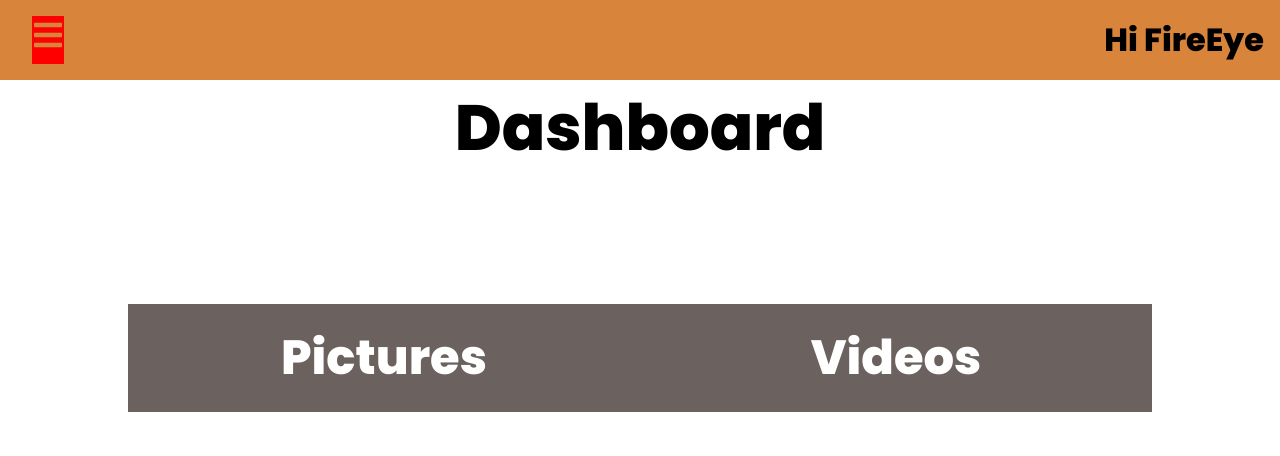
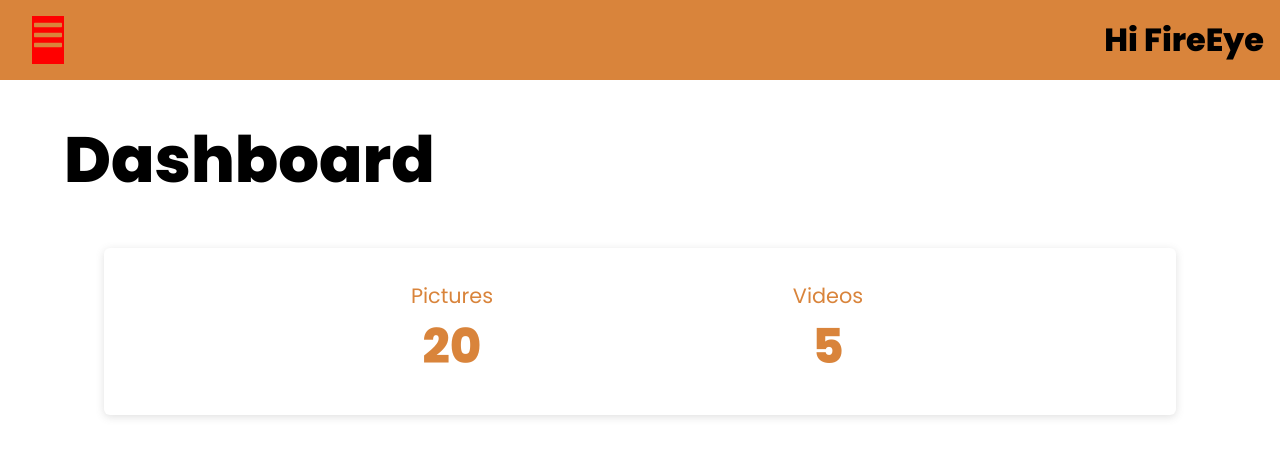
Before and after one commit to briantwene/Team-Project-Fire-Eye, a React (Create React App) app in the folder client/: page / in a window 1280 px wide. Shown: the top 456 px of the page. Built offline with nearby package versions, Linux system fonts and the light colour scheme.

Commit message:
Dashboard Change

```diff
--- a/client/src/css/App.css
+++ b/client/src/css/App.css
@@ -109,27 +109,31 @@ img {
   grid-template-columns: 20% 80%;
 }
 
-.rectangle {
-  background-color: #6b615f;
-  display: flex;
+.home {
+  display: block;
+  padding: 2rem 4rem;
+}
+.home__display {
+  border-radius: 6px;
+  box-shadow: rgba(99, 99, 99, 0.2) 0px 2px 8px 0px;
+  margin-top: 20px;
+  display: grid;
+  grid-template-columns: 1fr 1fr;
   justify-content: space-between;
-  margin: 8rem 0rem;
-  width: 80%;
-  height: 15%;
+  padding: 2rem 10rem;
+  background: white;
+  color: #d9843b;
+  margin: 40px;
 }
-
-.home {
-  flex-direction: column;
-  align-items: center;
+.home__display--item {
+  text-align: center;
 }
-
-.footage {
-  display: flex;
-  justify-content: center;
-  flex-direction: column;
-  align-items: center;
-  color: white;
-  width: 100%;
+.home__display--item p {
+  font-size: 1.3rem;
+}
+.home__display--item h {
+  font-size: 4rem;
+  font-weight: bold;
 }
 
 .Sidebar {
@@ -306,13 +310,18 @@ span {
 }
 
 .gallery__items {
+  margin-top: 40px;
   display: grid;
-  grid-template-columns: repeat(3, 1fr);
+  grid-template-columns: repeat(auto-fill, minmax(300px, 1fr));
   gap: 20px;
 }
 .gallery__items--item {
-  background: orange;
+  background: #D9843B;
 }
-.gallery__items--item a img {
+.gallery__items--item img {
   width: 100%;
 }
+.gallery__items .desc {
+  padding: 20px;
+  text-align: center;
+}
--- a/client/src/pages/Gallery.js
+++ b/client/src/pages/Gallery.js
@@ -6,50 +6,57 @@ function Gallery() {
       <h1>Gallery</h1>
       <div className="gallery__items">
         <div className="gallery__items--item">
-          <a target="_blank" href="img_5terre.jpg">
+
             <img
               src="https://images.unsplash.com/photo-1644027616320-b378fc57f78e?ixlib=rb-1.2.1&ixid=MnwxMjA3fDB8MHxwaG90by1wYWdlfHx8fGVufDB8fHx8&auto=format&fit=crop&w=870&q=80"
               alt="Cinque Terre"
-              width="600"
-              height="400"
+
             ></img>
-          </a>
+
           <div className="desc">Add a description of the image here</div>
         </div>
 
         <div className="gallery__items--item">
-          <a target="_blank" href="img_forest.jpg">
+
             <img
               src="https://images.unsplash.com/photo-1644027616320-b378fc57f78e?ixlib=rb-1.2.1&ixid=MnwxMjA3fDB8MHxwaG90by1wYWdlfHx8fGVufDB8fHx8&auto=format&fit=crop&w=870&q=80"
               alt="Forest"
-              width="600"
-              height="400"
+
             ></img>
-          </a>
+
           <div className="desc">Add a description of the image here</div>
         </div>
 
         <div className="gallery__items--item">
-          <a target="_blank" href="img_lights.jpg">
+
             <img
               src="https://images.unsplash.com/photo-1644027616320-b378fc57f78e?ixlib=rb-1.2.1&ixid=MnwxMjA3fDB8MHxwaG90by1wYWdlfHx8fGVufDB8fHx8&auto=format&fit=crop&w=870&q=80"
               alt="Northern Lights"
-              width="600"
-              height="400"
+
             ></img>
-          </a>
+
           <div className="desc">Add a description of the image here</div>
         </div>
 
         <div className="gallery__items--item">
-          <a target="_blank" href="img_mountains.jpg">
+
             <img
               src="https://images.unsplash.com/photo-1644027616320-b378fc57f78e?ixlib=rb-1.2.1&ixid=MnwxMjA3fDB8MHxwaG90by1wYWdlfHx8fGVufDB8fHx8&auto=format&fit=crop&w=870&q=80"
               alt="Mountains"
-              width="600"
-              height="400"
+
             ></img>
-          </a>
+
+          <div className="desc">Add a description of the image here</div>
+
+        </div>
+        <div className="gallery__items--item">
+
+            <img
+              src="https://images.unsplash.com/photo-1644027616320-b378fc57f78e?ixlib=rb-1.2.1&ixid=MnwxMjA3fDB8MHxwaG90by1wYWdlfHx8fGVufDB8fHx8&auto=format&fit=crop&w=870&q=80"
+              alt="Forest"
+
+            ></img>
+
           <div className="desc">Add a description of the image here</div>
         </div>
       </div>
@@ -57,4 +64,8 @@ function Gallery() {
   );
 }
 
+
+
+
+
 export default Gallery;
--- a/client/src/pages/Home.js
+++ b/client/src/pages/Home.js
@@ -1,31 +1,23 @@
-import React from 'react';
+import React from "react";
 
 function Home() {
-  return(<div className='home'>
-       <h1>Dashboard</h1>
+  return (
+    <div className="home">
+      <h1>Dashboard</h1>
 
+      <div className=" container-space home__display">
+        <div className="home__display--item pictures">
+          <p>Pictures</p>
+          <h2>20</h2>
+        </div>
 
-       <div className ='rectangle'>
-
-          <div class="footage" >  <h2>Pictures </h2></div>
-
-
-            <div class="footage"><h2>Videos</h2> </div>
-
-
-       </div>
-
-
-
-
-
-
-
-
-
-   </div>)
-
-
+        <div className="home__display--item videos">
+          <p>Videos</p>
+          <h2>5</h2>
+        </div>
+      </div>
+    </div>
+  );
 }
 
 export default Home;
--- a/client/src/sass/components/_home.scss
+++ b/client/src/sass/components/_home.scss
@@ -1,28 +1,31 @@
-.rectangle{
-  background-color:#6b615f;
-  display: flex;
-  justify-content: space-between;
-  margin: 8rem 0rem;
-  width: 80%;
-  height: 15%;
+// .container-space {
+//   padding: 2rem 4rem;
+// }
 
+.home {
+  display: block;
+  padding: 2rem 4rem;
 
-
+  &__display {
+    border-radius: 6px;
+    box-shadow: rgba(99, 99, 99, 0.2) 0px 2px 8px 0px;
+    margin-top: 20px;
+    display: grid;
+    grid-template-columns: 1fr 1fr;
+    justify-content: space-between;
+    padding: 2rem 10rem;
+    background: white;
+    color: #d9843b;
+    margin: 40px;
+    &--item {
+      text-align: center;
+      p {
+        font-size: 1.3rem;
+      }
+      h {
+        font-size: 4rem;
+        font-weight: bold;
+      }
+    }
+  }
 }
-
-.home{
-
-    flex-direction: column;
-    align-items: center;
-
-}
-
-
-.footage{
-    display: flex;
-    justify-content: center;
-    flex-direction: column;
-    align-items: center;
-    color: white;
-    width: 100%;
-}
```
Also changed, not shown: client/src/sass/components/_gallery.scss (+18 -6 lines).
